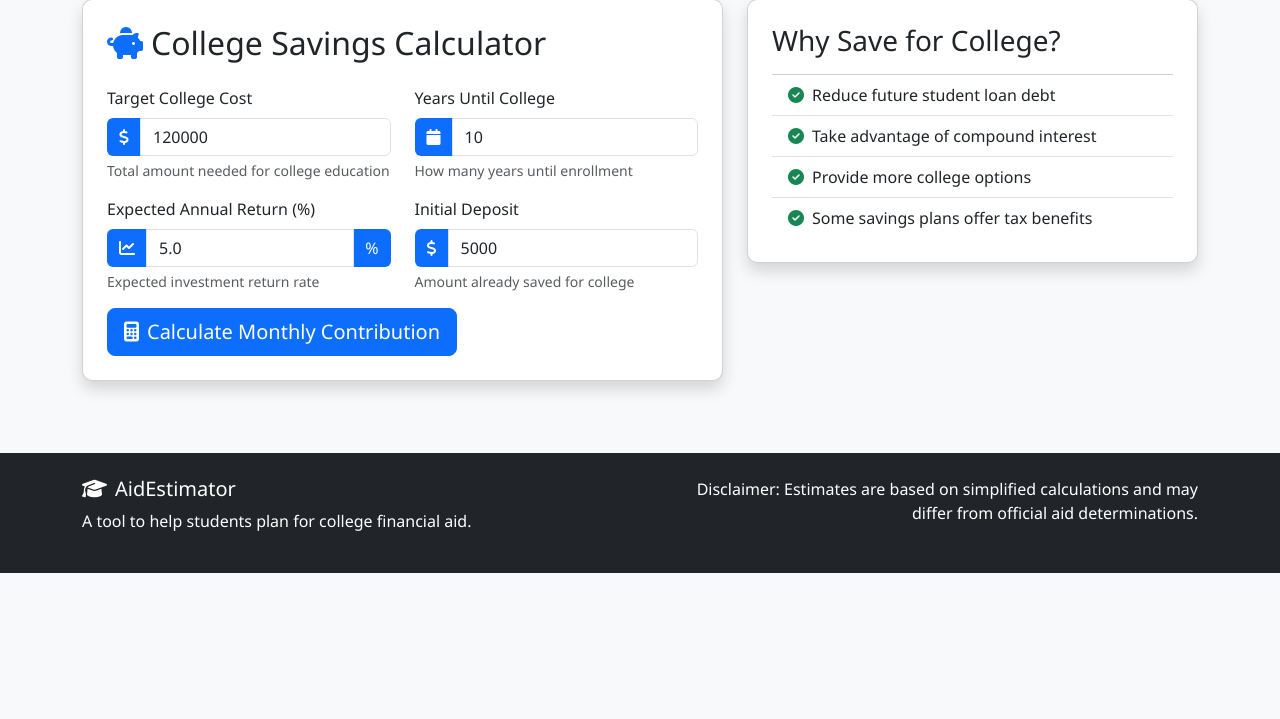
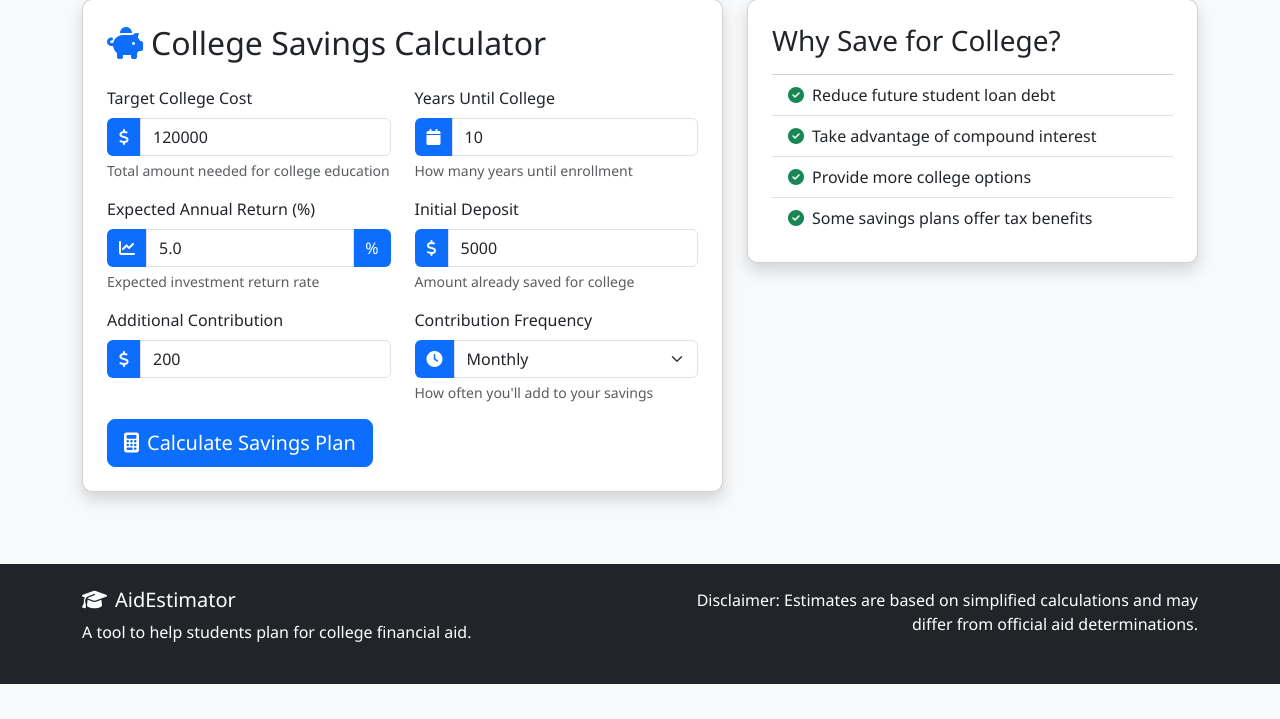
Before and after one commit to emapendo/student-aid-estimator, a Flask app: page /college-savings in a window 1280 px wide. Shown: the part 81-800 px from the top of the page. Run offline with Flask 3, Linux system fonts and the light colour scheme.

Commit message:
updated to render loans and saving properly

```diff
--- a/app/app.py
+++ b/app/app.py
@@ -68,22 +68,21 @@ def calculate_loan_payment(amount, interest_rate, years):
     except:
         return None
 
-def calculate_college_savings(target_amount, years, interest_rate, initial_deposit):
+
+def calculate_college_savings(target_amount, years, interest_rate, initial_deposit, additional_contribution=0,
+                              contribution_frequency="monthly"):
     try:
         monthly_rate = interest_rate / 12 / 100
         n_payments = years * 12
 
-        if monthly_rate == 0:
-            monthly_contribution = (target_amount - initial_deposit) / n_payments
-        else:
-            monthly_contribution = (target_amount - initial_deposit * (1 + monthly_rate) ** n_payments) * \
-                                   monthly_rate / ((1 + monthly_rate) ** n_payments - 1)
+        # Convert yearly contributions to monthly for calculation purposes
+        monthly_contribution = additional_contribution if contribution_frequency == "monthly" else additional_contribution / 12
 
         balance = initial_deposit
         yearly_data = []
 
         for year in range(1, years + 1):
-            for _ in range(12):
+            for month in range(1, 13):
                 interest = balance * monthly_rate
                 balance += interest + monthly_contribution
 
@@ -94,10 +93,26 @@ def calculate_college_savings(target_amount, years, interest_rate, initial_depos
                 'earnings': round(balance - initial_deposit - monthly_contribution * year * 12, 2)
             })
 
+        # Calculate how much MORE they would need to contribute monthly to reach the target
+        remaining_target = target_amount - balance
+
+        if remaining_target <= 0:
+            additional_needed = 0  # They'll exceed their target
+        elif monthly_rate == 0:
+            additional_needed = remaining_target / n_payments
+        else:
+            additional_needed = remaining_target * monthly_rate / ((1 + monthly_rate) ** n_payments - 1)
+
+        # Convert to yearly if needed
+        if contribution_frequency == "yearly":
+            additional_needed *= 12
+
         session['savings_data'] = yearly_data
-        session['monthly_contribution'] = round(monthly_contribution, 2)
+        session['monthly_contribution'] = round(additional_needed, 2)
+        session['additional_contribution'] = additional_contribution
+        session['contribution_frequency'] = contribution_frequency
 
-        return round(monthly_contribution, 2)
+        return round(additional_needed, 2)
     except:
         return None
 
@@ -175,37 +190,41 @@ def summary():
         chart_data=chart_data
     )
 
+
 @app.route('/loan', methods=['GET', 'POST'])
 def loan():
     payment = None
     error = None
     loan_details = None
+    loan_schedule = None
 
     if request.method == 'POST':
         try:
             loan_amount = float(request.form['loan_amount'])
             interest_rate = float(request.form['interest_rate'])
             term_years = int(request.form['term_years'])
+
             payment = calculate_loan_payment(loan_amount, interest_rate, term_years)
             loan_details = session.get('loan_details')
             loan_schedule = session.get('loan_schedule')
+        except Exception as e:
+            error = "Invalid input. Please check your values."
+            print(f"Error calculating loan payment: {e}")  # For debugging
 
-            return render_template(
-                "loan.html",
-                payment=payment,
-                error=error,
-                loan_details=loan_details,
-                loan_schedule=json.dumps(loan_schedule)
-            )
-        except:
-            error = "Invalid input. Please check your values."
-
-    return render_template("loan.html", payment=payment, error=error)
+    return render_template(
+        "loan.html",
+        payment=payment,
+        error=error,
+        loan_details=loan_details,
+        loan_schedule=json.dumps(loan_schedule) if loan_schedule else None
+    )
 
 @app.route('/college-savings', methods=['GET', 'POST'])
 def college_savings():
     monthly_contribution = None
     error = None
+    additional_contribution = 0
+    contribution_frequency = "monthly"
 
     if request.method == 'POST':
         try:
@@ -213,23 +232,33 @@ def college_savings():
             years = int(request.form['years'])
             interest_rate = float(request.form['interest_rate'])
             initial_deposit = float(request.form['initial_deposit'])
+            additional_contribution = float(request.form['additional_contribution'])
+            contribution_frequency = request.form['contribution_frequency']
 
             monthly_contribution = calculate_college_savings(
-                target_amount, years, interest_rate, initial_deposit
+                target_amount, years, interest_rate, initial_deposit,
+                additional_contribution, contribution_frequency
             )
 
             savings_data = session.get('savings_data')
+            contribution_frequency = session.get('contribution_frequency')
+            additional_contribution = session.get('additional_contribution')
 
             return render_template(
                 "college_savings.html",
                 monthly_contribution=monthly_contribution,
                 error=error,
-                savings_data=savings_data
+                savings_data=savings_data,
+                contribution_frequency=contribution_frequency,
+                additional_contribution=additional_contribution
             )
         except:
             error = "Invalid input. Please check your values."
 
-    return render_template("college_savings.html", monthly_contribution=monthly_contribution, error=error)
+    return render_template("college_savings.html",
+                          monthly_contribution=monthly_contribution,
+                          error=error,
+                          contribution_frequency=contribution_frequency)
 
 @app.route('/tips')
 def tips():
--- a/app/templates/college_savings.html
+++ b/app/templates/college_savings.html
@@ -59,7 +59,7 @@
               <label class="form-label">Target College Cost</label>
               <div class="input-group">
                 <span class="input-group-text"><i class="fas fa-dollar-sign"></i></span>
-                <input type="number" name="target_amount" step="0.01" class="form-control" value="120000" required>
+                <input type="number" name="target_amount" step="0.01" class="form-control" value="{{ request.form.get('target_amount', 120000) }}" required>
               </div>
               <div class="form-text">Total amount needed for college education</div>
             </div>
@@ -67,7 +67,7 @@
               <label class="form-label">Years Until College</label>
               <div class="input-group">
                 <span class="input-group-text"><i class="fas fa-calendar"></i></span>
-                <input type="number" name="years" class="form-control" value="10" required>
+                <input type="number" name="years" class="form-control" value="{{ request.form.get('years', 10) }}" required>
               </div>
               <div class="form-text">How many years until enrollment</div>
             </div>
@@ -78,7 +78,7 @@
               <label class="form-label">Expected Annual Return (%)</label>
               <div class="input-group">
                 <span class="input-group-text"><i class="fas fa-chart-line"></i></span>
-                <input type="number" name="interest_rate" step="0.1" class="form-control" value="5.0" required>
+                <input type="number" name="interest_rate" step="0.1" class="form-control" value="{{ request.form.get('interest_rate', 5.0) }}" required>
                 <span class="input-group-text">%</span>
               </div>
               <div class="form-text">Expected investment return rate</div>
@@ -87,14 +87,35 @@
               <label class="form-label">Initial Deposit</label>
               <div class="input-group">
                 <span class="input-group-text"><i class="fas fa-dollar-sign"></i></span>
-                <input type="number" name="initial_deposit" step="0.01" class="form-control" value="5000" required>
+                <input type="number" name="initial_deposit" step="0.01" class="form-control" value="{{ request.form.get('initial_deposit', 5000) }}" required>
               </div>
               <div class="form-text">Amount already saved for college</div>
             </div>
           </div>
 
+          <div class="row">
+            <div class="col-md-6 mb-3">
+              <label class="form-label">Additional Contribution</label>
+              <div class="input-group">
+                <span class="input-group-text"><i class="fas fa-dollar-sign"></i></span>
+                <input type="number" name="additional_contribution" step="0.01" class="form-control" value="{{ request.form.get('additional_contribution', 200) }}" required>
+              </div>
+            </div>
+            <div class="col-md-6 mb-3">
+              <label class="form-label">Contribution Frequency</label>
+              <div class="input-group">
+                <span class="input-group-text"><i class="fas fa-clock"></i></span>
+                <select name="contribution_frequency" class="form-select">
+                  <option value="monthly" {% if request.form.get('contribution_frequency') != 'yearly' %}selected{% endif %}>Monthly</option>
+                  <option value="yearly" {% if request.form.get('contribution_frequency') == 'yearly' %}selected{% endif %}>Yearly</option>
+                </select>
+              </div>
+              <div class="form-text">How often you'll add to your savings</div>
+            </div>
+          </div>
+
           <button type="submit" class="btn btn-primary btn-lg">
-            <i class="fas fa-calculator me-2"></i>Calculate Monthly Contribution
+            <i class="fas fa-calculator me-2"></i>Calculate Savings Plan
           </button>
         </form>
       </div>
@@ -104,11 +125,11 @@
       {% if monthly_contribution is not none %}
         <div class="card shadow p-4 mb-4">
           <h3 class="mb-3 text-primary">Your Results</h3>
-          <div class="alert alert-success">
-            <h4><i class="fas fa-check-circle me-2"></i>Recommended Monthly Contribution</h4>
-            <h2 class="text-success">${{ monthly_contribution }}</h2>
+          <div class="alert alert-success mb-3">
+            <h4><i class="fas fa-check-circle me-2"></i>Recommended Additional Contribution</h4>
+            <h2 class="text-success">${{ monthly_contribution }}{% if contribution_frequency == "monthly" %} per month{% else %} per year{% endif %}</h2>
           </div>
-          <p>This amount, saved monthly, should help you reach your college savings goal based on your inputs.</p>
+          <p>This plan, combined with your initial deposit and regular contributions of ${{ additional_contribution }}{% if contribution_frequency == "monthly" %} per month{% else %} per year{% endif %}, should help you reach your college savings goal.</p>
         </div>
 
         <div class="card shadow p-4">
```
Also changed, not shown: app/static/js/loan.js (+36 -32 lines), app/templates/loan.html (+19 -9 lines).
